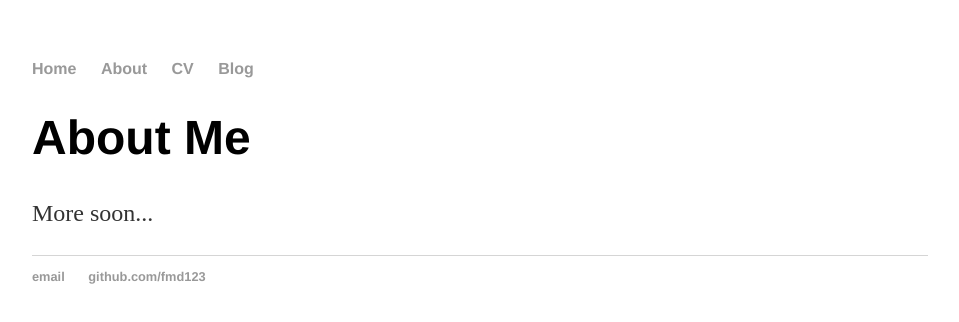
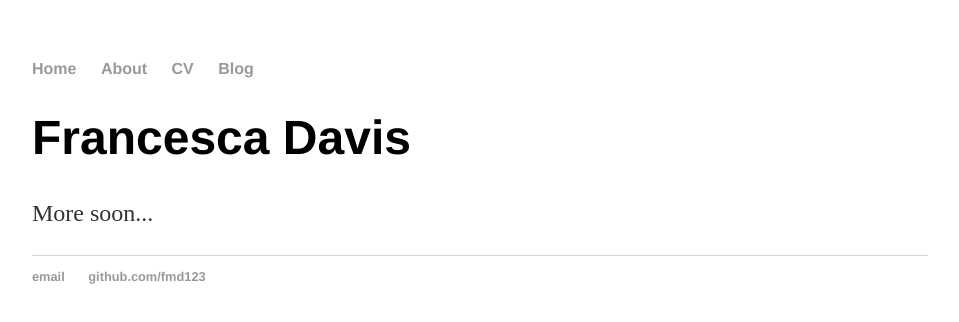
Before and after one commit to fmd123/fmd123.github.io, a plain HTML site: page index.html in a window 1280 px wide. Shown: the whole page, without its empty margins (160-1119 px from the left). Drawn offline with Linux system fonts and the light colour scheme.

Commit message:
Update index.html
minor edits

```diff
--- a/index.html
+++ b/index.html
@@ -17,7 +17,7 @@
 		</nav>
 		<div class="container">
     		<div class="blurb">
-        		<h1>About Me</h1>
+        		<h1>Francesca Davis</h1>
 				<p>More soon...</p>
     		</div><!-- /.blurb -->
 		</div><!-- /.container -->
```
